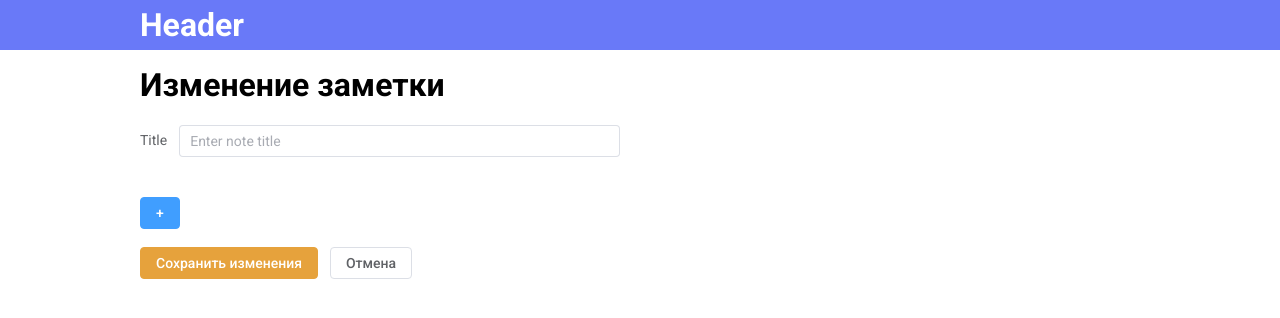
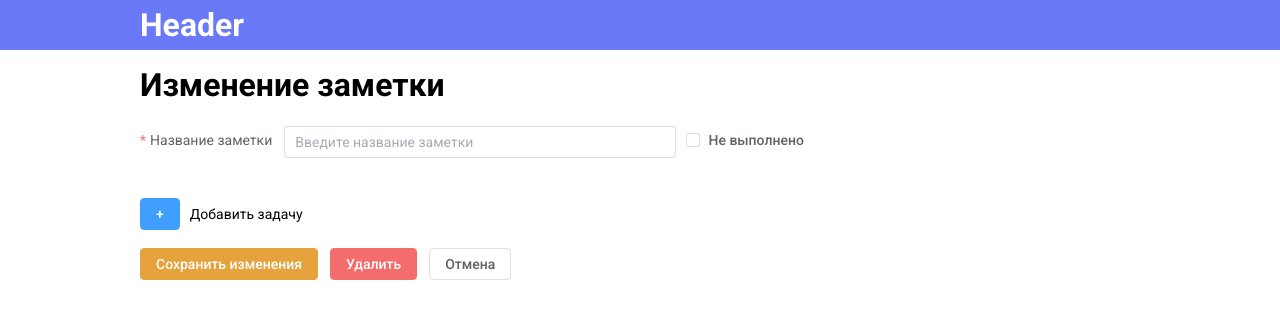
Before and after one commit to LerroG/todo, a Vue app: page /edit/1 in a window 1280 px wide. Shown: the top 318 px of the page. Built offline with nearby package versions, Linux system fonts and the light colour scheme.

Commit message:
add validation on addeditview

```diff
--- a/src/components/NoteList.vue
+++ b/src/components/NoteList.vue
@@ -81,7 +81,7 @@
 							</div>
 
 							<div v-else>
-								<h3>Список дел пуст</h3>
+								<h3>Список задач пуст</h3>
 							</div>
 						</el-collapse-item>
 					</div>
@@ -91,7 +91,7 @@
 				class="empty-list"
 				v-else
 			>
-				<h2>Спиосок задач пуст</h2>
+				<h2>Список заметок пуст</h2>
 			</div>
 		</div>
 	</div>
--- a/src/views/AddEditView.vue
+++ b/src/views/AddEditView.vue
@@ -1,8 +1,9 @@
 <script setup lang="ts">
 	import { useRoute, useRouter } from 'vue-router';
-	import { computed, onMounted, ref } from 'vue';
+	import { computed, onMounted, ref, reactive } from 'vue';
 	import { useNoteStore } from '@/stores/note';
 	import type { INote } from '@/stores/note';
+	import type { FormInstance } from 'element-plus';
 	import { confirmBox, confirmMsg, cancelMsg } from '@/utils/confirm';
 
 	const noteStore = useNoteStore();
@@ -18,6 +19,7 @@
 	};
 
 	let edit = ref(false);
+	const formRef = ref<FormInstance>();
 
 	edit.value = Boolean(route.params.id);
 
@@ -53,7 +55,12 @@
 			});
 	};
 
-	const saveNote = (note: INote) => {
+	const saveNote = (note: INote, formEl: FormInstance | undefined) => {
+		if (!formEl) return;
+
+		formEl.validate((valid) => {
+			if (valid) {
+				console.log('submit!');
 				if (edit.value) {
 					confirmBox(
 						'Вы уверены что хотите сохранить изменения?',
@@ -66,10 +73,20 @@
 					noteStore.setNoteItem(note);
 					router.push('/');
 				}
+			} else {
+				console.log('error submit!');
+				return false;
+			}
+		});
 	};
 
 	const returnToHomePage = () => {
+		confirmBox(
+			'Вы уверены что хотите отменить изменения?',
+			'Подтвердите действие'
+		).then(() => {
 			router.push('/');
+		});
 	};
 
 	const setDataToForm = () => {
@@ -78,7 +95,21 @@
 			todoForm.value = JSON.parse(JSON.stringify(data));
 		}
 	};
-	// getNoteInfo();
+
+	const removeNote = (id: string) => {
+		confirmBox(
+			'Вы уверены что хотите удалить эту запись?',
+			'Подтвердите действие'
+		)
+			.then(() => {
+				confirmMsg();
+				noteStore.removeNoteItem(id);
+				router.push('/');
+			})
+			.catch(() => {
+				cancelMsg();
+			});
+	};
 
 	onMounted(() => {
 		setDataToForm();
@@ -91,56 +122,71 @@
 			{{ edit ? 'Изменение заметки' : 'Создание новой заметки' }}
 		</h1>
 		<el-form
+			ref="formRef"
 			label="Создание"
 			class="form"
-			v-model="todoForm"
+			:model="todoForm"
 		>
 			<el-form-item
-				label="Title"
+				label="Название заметки"
 				style="margin-bottom: 40px"
+				prop="title"
+				:rules="{
+					required: true,
+					message: 'domain can not be null',
+					trigger: 'blur',
+				}"
 			>
 				<el-col :span="11">
 					<el-input
 						v-model="todoForm.title"
-						placeholder="Enter note title"
+						placeholder="Введите название заметки"
 					/>
 				</el-col>
 				<el-col
-					v-if="!edit"
+					v-if="edit"
 					:span="2"
 				>
 					<el-checkbox
 						v-model="todoForm.isNoteCompleted"
 						class="checkbox"
 					>
-						{{ todoForm.isNoteCompleted ? 'Completed' : 'Not completed' }}
+						{{ todoForm.isNoteCompleted ? 'Выполнено' : 'Не выполнено' }}
 					</el-checkbox>
 				</el-col>
 			</el-form-item>
 
 			<el-form-item
-				label="Todo"
+				label="Название задачи"
 				v-for="(todo, idx) of todoForm.todos"
 				:key="todo.id"
+				:prop="'todos.' + idx + '.todo'"
+				:rules="{
+					required: true,
+					message: 'domain can not be null',
+					trigger: 'blur',
+				}"
 			>
 				<el-col :span="10">
 					<el-input
 						v-model="todo.todo"
-						placeholder="Enter todo"
+						placeholder="Введите задачу"
 					/>
 				</el-col>
-				<el-col :span="4">
+				<el-col
+					v-if="edit"
+					:span="4"
+				>
 					<el-checkbox
 						v-model="todo.isTodoCompleted"
-						v-if="!edit"
-						placeholder="Enter todo"
 						class="checkbox"
 					>
-						{{ todo.isTodoCompleted ? 'Completed' : 'Not completed' }}
+						{{ todo.isTodoCompleted ? 'Выполнено' : 'Не выполнено' }}
 					</el-checkbox>
 				</el-col>
 				<el-col :span="2">
 					<el-button
+						style="margin-left: 10px"
 						type="danger"
 						@click="removeTodo(idx)"
 						>-</el-button
@@ -153,16 +199,26 @@
 					@click="addTodo"
 					>+</el-button
 				>
+				<span style="margin-left: 10px">Добавить задачу</span>
 			</el-form-item>
 			<el-form-item>
 				<el-button
 					:type="typeButtonOk"
 					@click="
-						saveNote({
+						saveNote(
+							{
 								...todoForm,
-						})
+							},
+							formRef
+						)
 					"
 					>{{ edit ? 'Сохранить изменения' : 'Сохранить заметку' }}</el-button
+				>
+				<el-button
+					v-if="edit"
+					type="danger"
+					@click="removeNote(todoForm.id)"
+					>Удалить</el-button
 				>
 				<el-button @click="returnToHomePage">Отмена</el-button>
 			</el-form-item>
```
Lines whose indentation alone changed are shown as unchanged.
